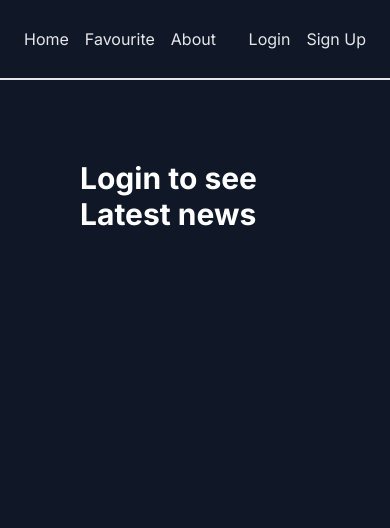
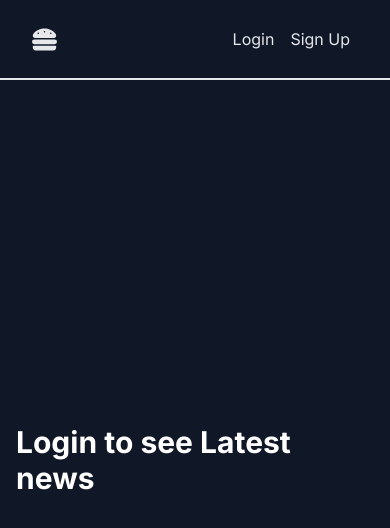
Before and after one commit to kabhinav577/Nextjs-News-App, a Next.js app: page / in a window 390 px wide. Shown: the top 528 px of the page. Built offline with nearby package versions, Linux system fonts and the light colour scheme; no server answers.

Commit message:
feat: Responsive Navbar

```diff
--- a/app/components/EmpytState.tsx
+++ b/app/components/EmpytState.tsx
@@ -3,7 +3,7 @@ import React from 'react';
 const EmpytState = () => {
   return (
     <div
-      className="flex items-center justify-center p-16 text-white font-bold
+      className="flex items-center justify-center my-auto text-white font-bold
     text-3xl"
     >
       Login to see Latest news
--- a/app/components/Navbar.tsx
+++ b/app/components/Navbar.tsx
@@ -4,70 +4,140 @@ import Link from 'next/link';
 import React, { useEffect, useState } from 'react';
 import { useAuth } from '../context/AuthContext';
 import Loader from './Loader';
+import { FaHamburger } from 'react-icons/fa';
 
 interface NavbarProps {}
 
 const Navbar: React.FC<NavbarProps> = () => {
   const { user, googleSignIn, logOut } = useAuth();
-  const [loading, setLoading] = useState(true);
+  const [loading, setLoading] = useState(false);
+  const [isMenuOpen, setIsMenuOpen] = useState(false);
 
   const handleSignIn = async () => {
     try {
+      setLoading(true);
       await googleSignIn();
     } catch (error) {
       console.log(error, 'ERROR IN SIGN IN');
+    } finally {
+      setLoading(false);
     }
   };
 
   const handleSignOut = async () => {
     try {
+      setLoading(true);
       await logOut();
     } catch (error) {
       console.log(error, 'ERROR IN LOGOUT');
+    } finally {
+      setLoading(false);
     }
   };
 
   useEffect(() => {
+    setLoading(true);
     const checkAuthentication = async () => {
       await new Promise((resolve) => setTimeout(resolve, 50));
       setLoading(false);
     };
 
     checkAuthentication();
+    setLoading(false);
   }, [user]);
 
+  const toggleMenu = () => {
+    setIsMenuOpen(!isMenuOpen);
+  };
+
   return (
-    <div className="h-20 w-full text-gray-200 border-b-2 flex items-center justify-between p-4">
+    <div className="h-20 w-full text-gray-200 border-b-2 flex items-center justify-between p-8">
       {loading && <Loader />}
-      <ul className="flex">
-        <li className="p-2 cursor-pointer hover:text-gray-300">
+      {/* Hamburger icon for mobile */}
+      <div className="md:hidden cursor-pointer" onClick={toggleMenu}>
+        {isMenuOpen ? (
+          <div className="text-2xl font-bold text-red-500 hover:text-red-400">
+            X
+          </div>
+        ) : (
+          <div>
+            <FaHamburger size={25} className="hover:text-gray-300" />
+          </div>
+        )}
+      </div>
+      {/* DESKTOP ONLY  */}
+      <ul className="md:flex hidden">
+        <li className="p-2 cursor-pointer hover:text-gray-300 md:text-[1rem]">
           <Link href="/">Home</Link>
         </li>
 
-        <li className="p-2 cursor-pointer hover:text-gray-300">
+        <li className="p-2 cursor-pointer hover:text-gray-300 md:text-[1rem]">
           <Link href="/favourite">Favourite</Link>
         </li>
 
-        <li className="p-2 cursor-pointer hover:text-gray-300">
+        <li className="p-2 cursor-pointer hover:text-gray-300 md:text-[1rem]">
           <Link href="/about">About</Link>
         </li>
       </ul>
 
-      {loading ? null : !user ? (
+      {/* Navigation links */}
+      {isMenuOpen ? (
+        <div
+          className={`min-w-[70vw] flex justify-center items-center z-30 fixed top-1/2 left-1/2 -translate-x-1/2 -translate-y-1/2 bg-white/75 rounded-lg backdrop-blur-md py-32`}
+        >
+          <ul
+            className={`flex flex-col justify-between items-center text-gray-700`}
+          >
+            <li
+              className="p-2 cursor-pointer hover:text-gray-500 md:text-xl"
+              onClick={toggleMenu}
+            >
+              <Link href="/">Home</Link>
+            </li>
+            <li
+              className="p-2 cursor-pointer hover:text-gray-600"
+              onClick={toggleMenu}
+            >
+              <Link href="/favourite">Favourite</Link>
+            </li>
+            <li
+              className="p-2 cursor-pointer hover:text-gray-600"
+              onClick={toggleMenu}
+            >
+              <Link href="/about">About</Link>
+            </li>
+          </ul>
+        </div>
+      ) : null}
+      {/* User authentication */}
+      {!loading && (
+        <div className="flex gap-2">
+          {!user ? (
             <ul className="flex">
-          <li onClick={handleSignIn} className="p-2 cursor-pointer">
+              <li
+                onClick={handleSignIn}
+                className="p-2 cursor-pointer hover:text-gray-300 "
+              >
                 Login
               </li>
-          <li onClick={handleSignIn} className="p-2 cursor-pointer">
+              <li
+                onClick={handleSignIn}
+                className="p-2 cursor-pointer hover:text-gray-300"
+              >
                 Sign Up
               </li>
             </ul>
           ) : (
             <div className="flex gap-2">
               <Link href="/profile">Welcome, {user.displayName}</Link>
-          <p onClick={handleSignOut} className="cursor-pointer text-red-500">
+              <p
+                onClick={handleSignOut}
+                className="cursor-pointer text-red-500 hover:text-red-300"
+              >
                 Sign Out
               </p>
+            </div>
+          )}
         </div>
       )}
     </div>
--- a/app/components/News.tsx
+++ b/app/components/News.tsx
@@ -3,21 +3,19 @@
 import { useEffect, useState } from 'react';
 import useNewsStore from '../store/zustand';
 import NewsList from './NewsList';
+import Loader from './Loader';
 
 const News = () => {
   const { news, fetchNews } = useNewsStore();
-  const [loading, setLoading] = useState(true);
+  const [loading, setLoading] = useState(false);
 
   useEffect(() => {
+    setLoading(true);
     fetchNews();
     setLoading(false);
     // eslint-disable-next-line react-hooks/exhaustive-deps
   }, []);
-  return (
-    <div>
-      <NewsList news={news} />
-    </div>
-  );
+  return <div>{loading ? <Loader /> : <NewsList news={news} />}</div>;
 };
 
 export default News;
--- a/app/favourite/page.tsx
+++ b/app/favourite/page.tsx
@@ -6,6 +6,7 @@ import { useAuth } from '../context/AuthContext';
 import React, { useState } from 'react';
 import useNewsStore from '../store/zustand';
 import { FaHeart, FaArrowRight } from 'react-icons/fa';
+import EmpytState from '../components/EmpytState';
 
 const page = () => {
   const { user } = useAuth();
@@ -18,6 +19,9 @@ const page = () => {
 
   return (
     <div className="flex min-h-screen flex-col items-center justify-between p-4 md:p-8 lg:p-12 xl:p-16">
+      {!user ? (
+        <EmpytState />
+      ) : (
         <div className="container mx-auto my-4 md:w-">
           <div className="flex justify-end mb-4">
             <button
@@ -29,7 +33,9 @@ const page = () => {
           </div>
 
           <div
-          className={`grid gap-8 ${isGridView ? 'grid-cols-1' : 'grid-cols-2'}`}
+            className={`grid gap-8 ${
+              isGridView ? 'grid-cols-1' : 'grid-cols-2'
+            }`}
           >
             {favorites.map((article: any, i: any) => (
               <div
@@ -60,7 +66,8 @@ const page = () => {
                       rel="noopener noreferrer"
                       className="inline-flex items-center px-3 py-2 text-sm font-medium text-center text-white bg-blue-700 rounded-lg hover:bg-blue-800 focus:ring-4 focus:outline-none focus:ring-blue-300 dark:bg-blue-600 dark:hover:bg-blue-700 dark:focus:ring-blue-800"
                     >
-                    Read more{'  '} <FaArrowRight size={15} className="pl-1" />
+                      Read more{'  '}{' '}
+                      <FaArrowRight size={15} className="pl-1" />
                     </a>
                     <button onClick={() => toggleFavorite(article)}>
                       <FaHeart color={isFavorite(article) ? 'red' : 'gray'} />
@@ -71,6 +78,7 @@ const page = () => {
             ))}
           </div>
         </div>
+      )}
     </div>
   );
 };
--- a/app/page.tsx
+++ b/app/page.tsx
@@ -7,7 +7,7 @@ import { useAuth } from './context/AuthContext';
 export default function Home() {
   const { user } = useAuth();
   return (
-    <main className="flex min-h-screen flex-col items-center justify-between p-4 md:p-8 lg:p-12 xl:p-16">
+    <main className="flex h-[90vh] flex-col items-center justify-between p-4 md:p-8 lg:p-12 xl:p-16">
       {user ? <News /> : <EmpytState />}
     </main>
   );
--- a/app/profile/page.tsx
+++ b/app/profile/page.tsx
@@ -8,25 +8,28 @@ import UserBox from './components/UserBox';
 
 const page = () => {
   const { user } = useAuth();
-  const [loading, setLoading] = useState(true);
+  const [loading, setLoading] = useState(false);
 
   useEffect(() => {
+    setLoading(true);
     const checkAuthentication = async () => {
       await new Promise((resolve) => setTimeout(resolve, 50));
       setLoading(false);
     };
 
     checkAuthentication();
+    setLoading(false);
   }, [user]);
 
   return (
     <div className="flex items-center justify-center my-24">
-      {loading ? (
-        <Loader />
-      ) : user ? (
+      {loading && <Loader />}
+      {user ? (
         <UserBox user={user} />
       ) : (
-        <p>This is Protected Route</p>
+        <p className="text-3xl font-bold text-gray-200">
+          This is Protected Route
+        </p>
       )}
     </div>
   );
--- a/app/store/zustand.ts
+++ b/app/store/zustand.ts
@@ -1,5 +1,5 @@
 // app/stores/newsStore.js
-import create, { State, SetState } from 'zustand';
+import { create, State, SetState } from 'zustand';
 
 interface NewsItem {
   title: string;
```
Lines whose indentation alone changed are shown as unchanged.
